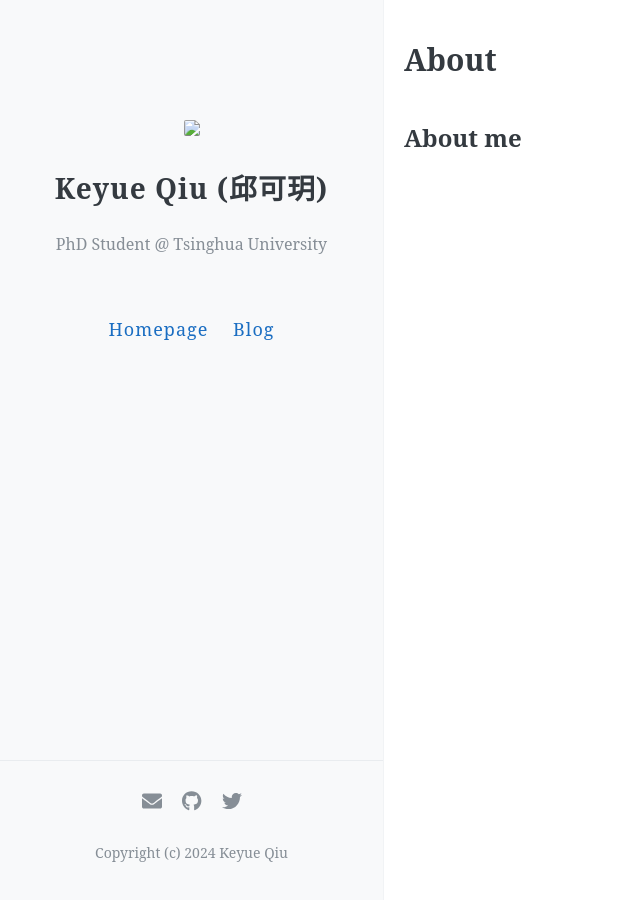
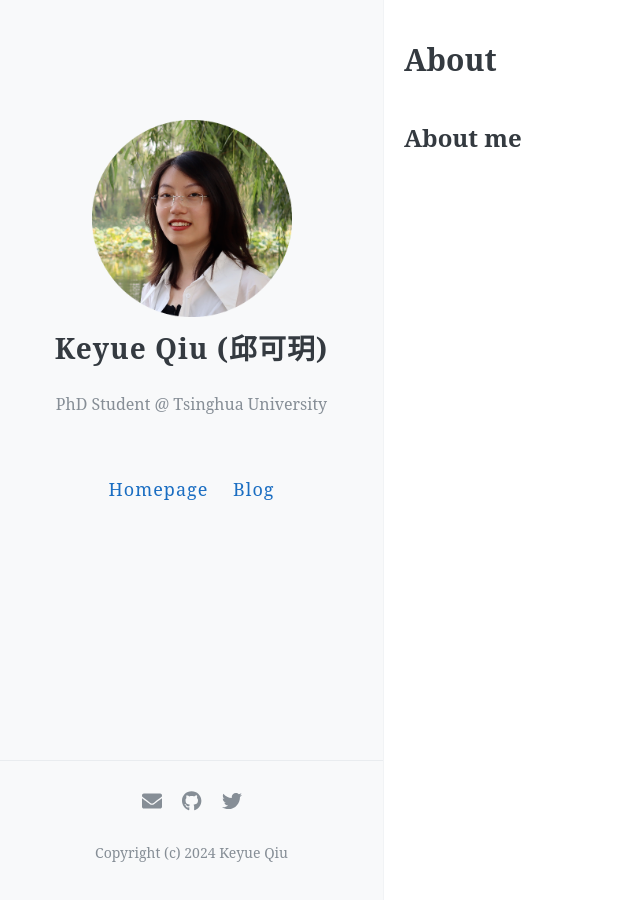
Before and after one commit to qky18/qky18.github.io, a Jekyll site: the page built from about.md, in a window 1280 px wide. Shown: the whole page, without its empty margins (0-640 px from the left). Built offline with Jekyll 4.4.1, drawn with Linux system fonts in a browser that asks for light colours.

Commit message:
Test photos

```diff
--- a/_config.yml
+++ b/_config.yml
@@ -1,8 +1,8 @@
 name: "Keyue Qiu (邱可玥)"
 description: "PhD Student @ Tsinghua University"
 
-avatar: ./images/avatar.png
-favicon: ./images/favicon.ico
+avatar: https://qky18.github.io/images/avatar.png
+favicon: https://qky18.github.io/images/favicon.ico
 
 navigation:
   - name: Homepage
```
